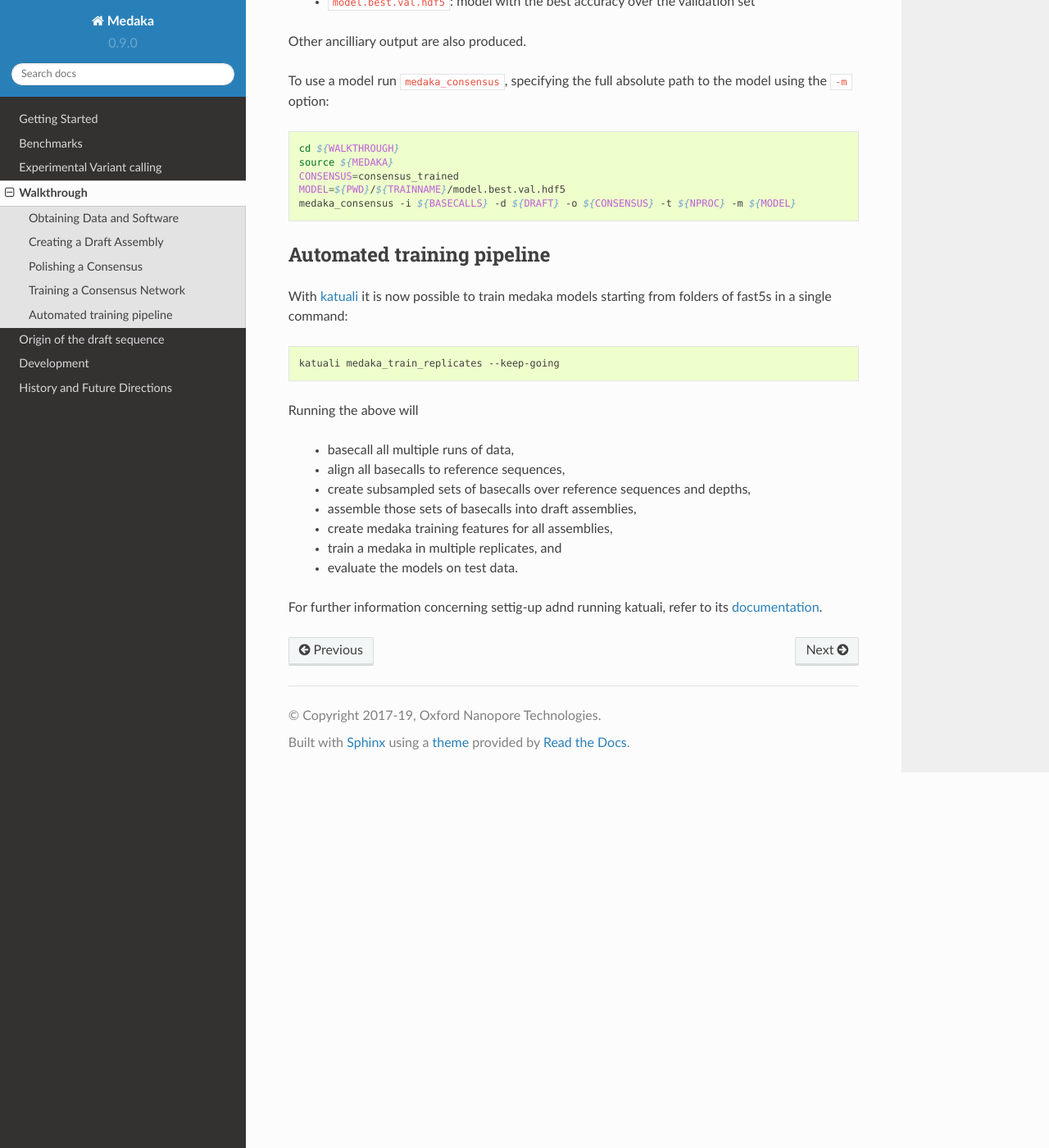
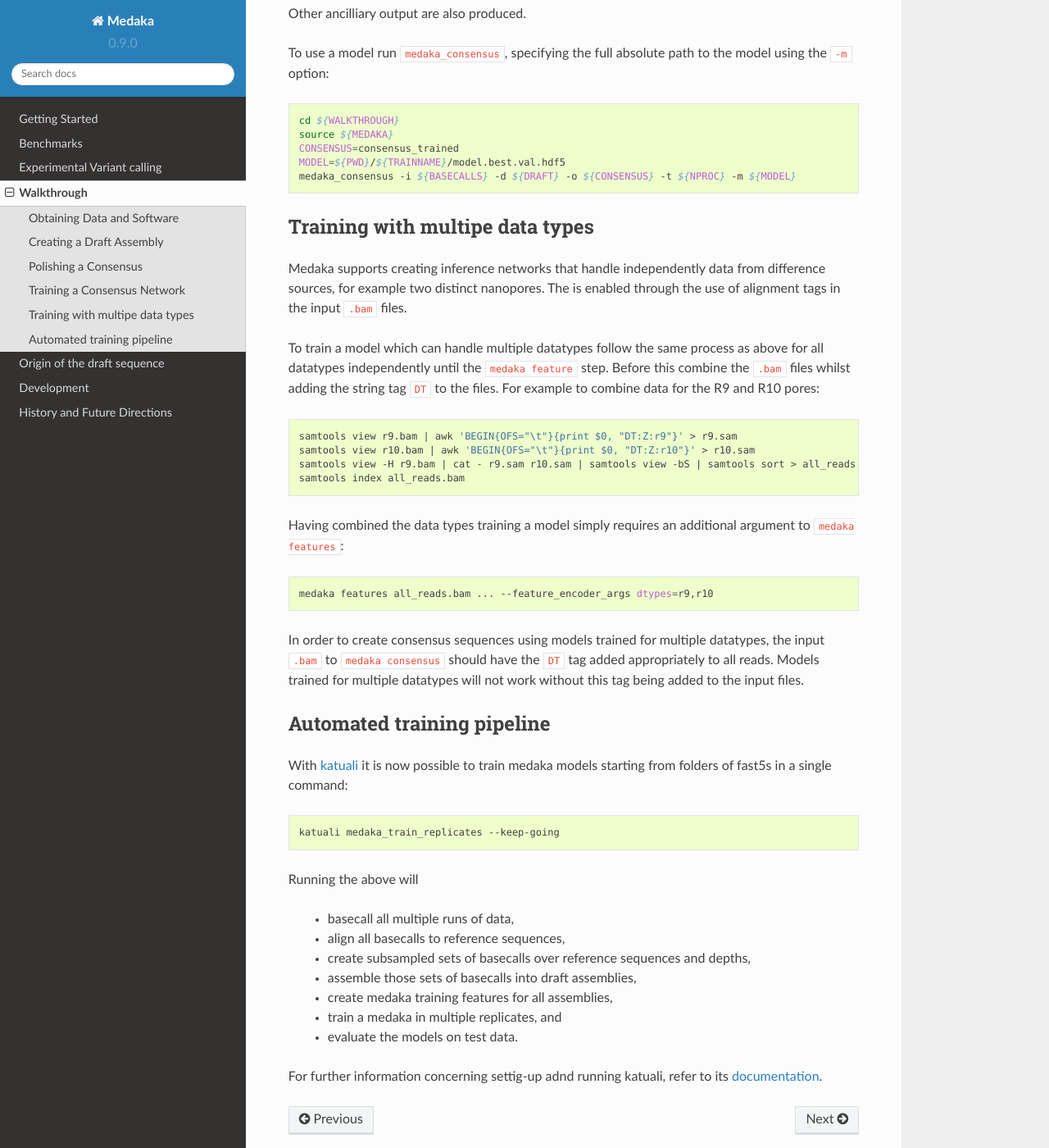
Before and after one commit to nanoporetech/medaka, a Sphinx documentation site: the page built from docs/walkthrough.rst, in a window 1280 px wide and 1400 px high, scrolled down 3623 px. Shown: the whole window at 82% size. Built offline with Sphinx 7.4.7 and the Read the Docs theme 2.0.0, drawn with Linux system fonts in a browser that asks for light colours; pages that are not in the unit, such as notebooks, are missing from menus; some of the changed text lies outside the part shown.

Commit message:
Switch multi datatype handling to use a bam tag

```diff
--- a/docs/walkthrough.rst
+++ b/docs/walkthrough.rst
@@ -214,6 +212,38 @@ the model using the ``-m`` option:
     medaka_consensus -i ${BASECALLS} -d ${DRAFT} -o ${CONSENSUS} -t ${NPROC} -m ${MODEL}
 
 
+Training with multipe data types
+--------------------------------
+
+Medaka supports creating inference networks that handle independently data from
+difference sources, for example two distinct nanopores. The is enabled through
+the use of alignment tags in the input ``.bam`` files.
+
+To train a model which can handle multiple datatypes follow the same process as above
+for all datatypes independently until the ``medaka feature`` step. Before this combine
+the ``.bam`` files whilst adding the string tag ``DT`` to the files. For example to
+combine data for the R9 and R10 pores:
+
+.. code-block:: bash
+
+    samtools view r9.bam | awk 'BEGIN{OFS="\t"}{print $0, "DT:Z:r9"}' > r9.sam
+    samtools view r10.bam | awk 'BEGIN{OFS="\t"}{print $0, "DT:Z:r10"}' > r10.sam
+    samtools view -H r9.bam | cat - r9.sam r10.sam | samtools view -bS | samtools sort > all_reads.bam
+    samtools index all_reads.bam
+
+Having combined the data types training a model simply requires an additional
+argument to ``medaka features``:
+
+.. code-block:: bash
+
+    medaka features all_reads.bam ... --feature_encoder_args dtypes=r9,r10
+
+In order to create consensus sequences using models trained for multiple
+datatypes, the input ``.bam`` to ``medaka consensus`` should have the ``DT``
+tag added appropriately to all reads. Models trained for multiple datatypes
+will not work without this tag being added to the input files.
+
+
 Automated training pipeline
 ---------------------------
 
```
Also changed, not shown: other parts of docs/walkthrough.rst (+2 -4 lines), 2 other files.
